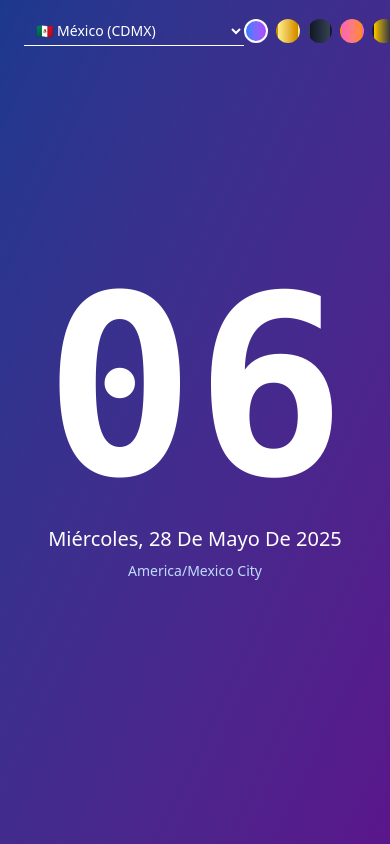
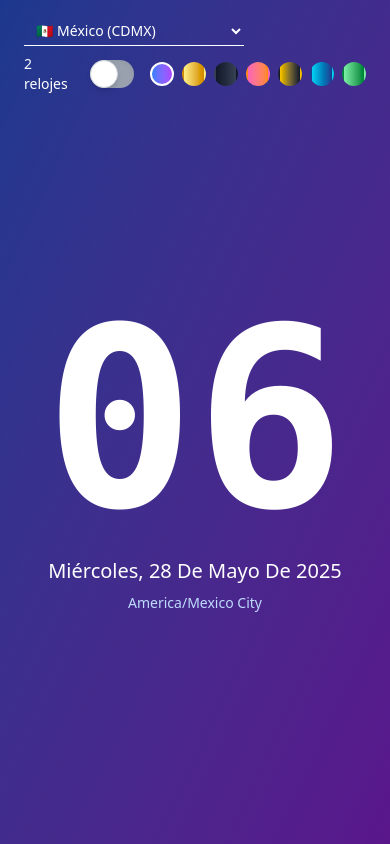
Before and after one commit to AdrianGerman/universal-time, a React (Vite) app: page / in a window 390 px wide. Shown: the top 844 px of the page. Built offline with nearby package versions, Linux system fonts and the light colour scheme; a web font is replaced by a local one.

Commit message:
we added the option of 2 watches

```diff
--- a/src/App.jsx
+++ b/src/App.jsx
@@ -1,49 +1,93 @@
-import React, { useEffect, useState } from "react"
-import Clock from "./components/Clock"
-import TimezoneSelector from "./components/TimezoneSelector"
-import ThemeSelector from "./components/ThemeSelector"
-import { getThemeStyles } from "./utils/themeStyles"
-import { getStoredValue, setStoredValue } from "./utils/persistence"
+import React, { useEffect, useState } from 'react';
+import Clock from './components/Clock';
+import TimezoneSelector from './components/TimezoneSelector';
+import ThemeSelector from './components/ThemeSelector';
+import { getThemeStyles } from './utils/themeStyles';
+import { getStoredValue, setStoredValue } from './utils/persistence';
 
 const App = () => {
-  const [timezone, setTimezone] = useState(() =>
-    getStoredValue("timezone", "America/Mexico_City")
-  )
-
-  const [theme, setTheme] = useState(() => getStoredValue("theme", "modern"))
-
-  const [time, setTime] = useState(new Date())
+  const [timezone1, setTimezone1] = useState(() =>
+    getStoredValue('timezone1', 'America/Mexico_City'),
+  );
+  const [timezone2, setTimezone2] = useState(() =>
+    getStoredValue('timezone2', 'America/Argentina/Buenos_Aires'),
+  );
+  const [showSecondClock, setShowSecondClock] = useState(
+    () => getStoredValue('showSecondClock', 'false') === 'true',
+  );
+  const [theme, setTheme] = useState(() => getStoredValue('theme', 'modern'));
+  const [time, setTime] = useState(new Date());
 
   useEffect(() => {
-    const interval = setInterval(() => setTime(new Date()), 1000)
-    return () => clearInterval(interval)
-  }, [])
+    const interval = setInterval(() => setTime(new Date()), 1000);
+    return () => clearInterval(interval);
+  }, []);
 
   useEffect(() => {
-    setStoredValue("timezone", timezone)
-  }, [timezone])
+    setStoredValue('timezone1', timezone1);
+  }, [timezone1]);
+  useEffect(() => {
+    setStoredValue('timezone2', timezone2);
+  }, [timezone2]);
+  useEffect(() => {
+    setStoredValue('showSecondClock', showSecondClock);
+  }, [showSecondClock]);
+  useEffect(() => {
+    setStoredValue('theme', theme);
+  }, [theme]);
 
-  useEffect(() => {
-    setStoredValue("theme", theme)
-  }, [theme])
-
-  const styles = getThemeStyles(theme)
+  const styles = getThemeStyles(theme);
 
   return (
     <div
       className={`w-full h-screen ${styles.container} flex flex-col items-center justify-center px-4`}
     >
-      <div className="absolute top-4 w-full max-w-4xl flex justify-between px-6">
-        <TimezoneSelector
-          currentTimezone={timezone}
-          onTimezoneChange={setTimezone}
+      <div className="absolute top-4 w-full max-w-4xl flex flex-col md:flex-row justify-between px-6 gap-2 md:gap-0">
+        <div className="flex gap-12 items-center">
+          <TimezoneSelector
+            currentTimezone={timezone1}
+            onTimezoneChange={setTimezone1}
+          />
+          {showSecondClock && (
+            <TimezoneSelector
+              currentTimezone={timezone2}
+              onTimezoneChange={setTimezone2}
+            />
+          )}
+        </div>
+        <div className="flex gap-4 items-center">
+          <label className="flex items-center gap-3 cursor-pointer select-none text-white text-sm">
+            <span className="mr-1">2 relojes</span>
+            <span className="relative inline-block w-12 h-7">
+              <input
+                type="checkbox"
+                checked={showSecondClock}
+                onChange={(e) => setShowSecondClock(e.target.checked)}
+                className="peer sr-only"
+              />
+              <span className="block w-full h-full rounded-full bg-gray-400 peer-checked:bg-blue-600 transition-colors duration-300 ease-in-out shadow-inner" />
+              <span className="absolute left-0 top-0 w-7 h-7 bg-white border border-gray-300 rounded-full transition-transform duration-300 ease-in-out transform peer-checked:translate-x-5 shadow-md" />
+            </span>
+          </label>
+
+          <ThemeSelector currentTheme={theme} onThemeChange={setTheme} />
+        </div>
+      </div>
+      <div
+        className={`flex flex-col md:flex-row  items-center justify-around w-full mt-16`}
+      >
+        <Clock
+          time={time}
+          timezone={timezone1}
+          theme={theme}
+          size={showSecondClock ? 'md' : undefined}
         />
-        <ThemeSelector currentTheme={theme} onThemeChange={setTheme} />
+        {showSecondClock && (
+          <Clock time={time} timezone={timezone2} theme={theme} size="md" />
+        )}
       </div>
+    </div>
+  );
+};
 
-      <Clock time={time} timezone={timezone} theme={theme} />
-    </div>
-  )
-}
-
-export default App
+export default App;
--- a/src/components/Clock.jsx
+++ b/src/components/Clock.jsx
@@ -2,15 +2,17 @@ import React from "react"
 import { formatTime, formatDate } from "../utils/dateUtils"
 import { getThemeStyles } from "../utils/themeStyles"
 
-const Clock = ({ time, timezone, theme }) => {
+const Clock = ({ time, timezone, theme, size = "xl" }) => {
   const styles = getThemeStyles(theme)
+  const timeSize = size === "md" ? "text-[90px] md:text-[120px]" : "text-[250px]"
+  const dateSize = size === "md" ? "text-lg md:text-xl" : ""
 
   return (
     <div className="text-center">
-      <div className={`${styles.time} mb-3 text-[250px]`}>
+      <div className={`${styles.time} mb-3 ${timeSize}`}>
         {formatTime(time, timezone)}
       </div>
-      <div className={`${styles.date} capitalize`}>
+      <div className={`${styles.date} capitalize ${dateSize}`}>
         {formatDate(time, timezone)}
       </div>
       <div className={`text-sm mt-2 ${styles.accent}`}>
```
